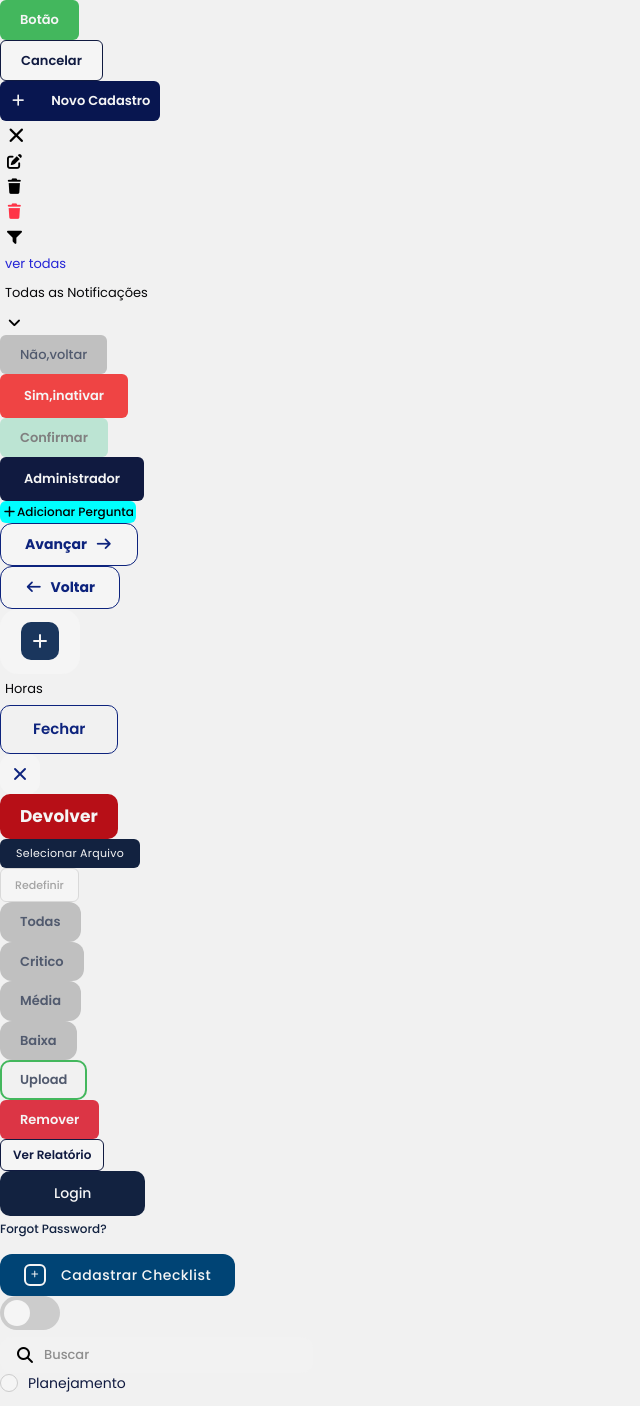
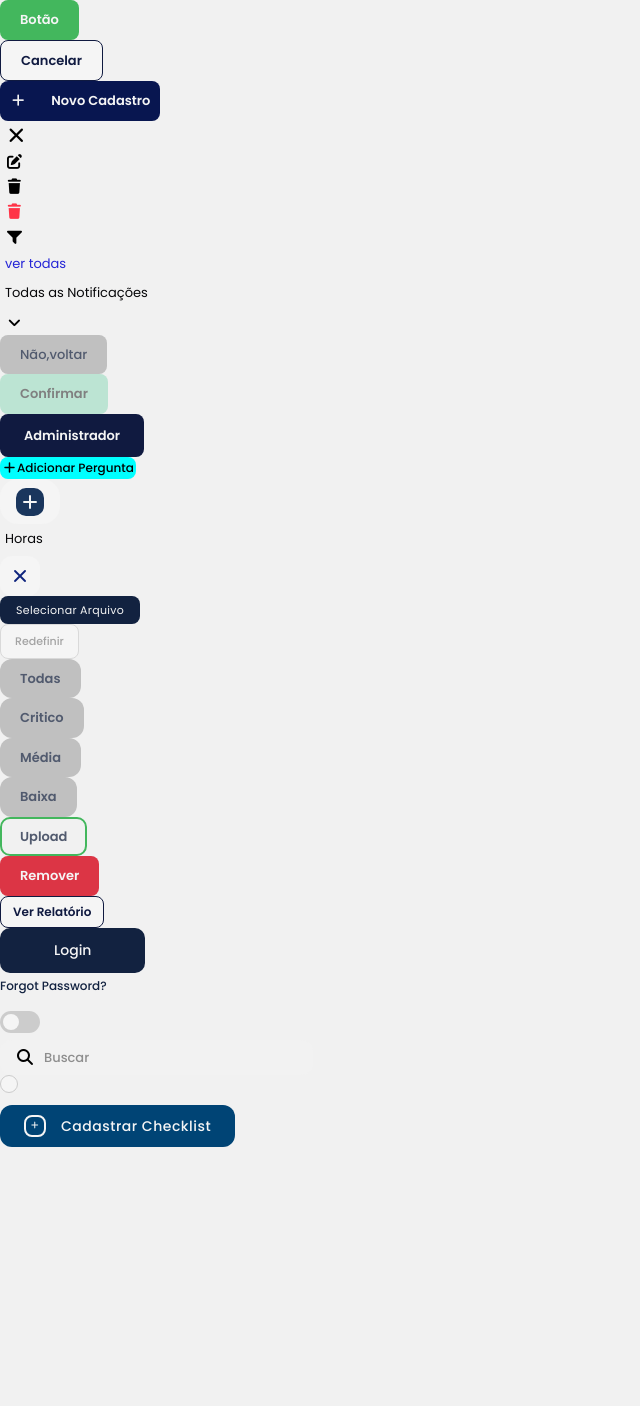
Before and after one commit to FabricaDeSoftwareHubAcademy/CiberReport, a PHP site: page /PAGES/clientes/botoes.html in a window 1280 px wide. Shown: the whole page, without its empty margins (0-640 px from the left). After the commit the page ends 1147 px from the top, so only its background shows below. Run offline with PHP 8.4, Linux system fonts and the light colour scheme; some libraries are stand-ins or nearby versions.

Commit message:
style(clientes):ajuste botão

```diff
--- a/PAGES/clientes/botoes.css
+++ b/PAGES/clientes/botoes.css
@@ -8,7 +8,7 @@
     font-size: 13px;
     font-weight: 600;
     border: none;
-    border-radius: 6px;
+    border-radius: var(--raio-md);
     cursor: pointer;
     background-color: var(--cor-verde);
     color: var(--cor-branco-primario);
@@ -21,12 +21,14 @@
     font-size: 13px;
     font-weight: 600;
     border: 1px solid #101a40;
-    border-radius: 6px;
+    border-radius: var(--raio-md);
     cursor: pointer;
-    background-color:var(--cor-branco-primario);
+    background-color: var(--cor-branco-primario);
     color: #101a40;
 }
-
+.btn-cancelar:hover {
+    background-color: #f0f4ff;
+}
 .btn-novo-cadastro{
     display: flex;
     align-items: center;
@@ -35,7 +37,7 @@
     font-size: 13px;
     font-weight: 600;
     border: none;
-    border-radius: 6px;
+    border-radius: var(--raio-md);
     cursor: pointer;
     background-color: #081650;
     color: var(--cor-branco-primario);
@@ -103,13 +105,11 @@
 .btn-excluir:active,
 .btn-vermelho-excluir:active,
 .btn-editar:active,
-.btn-filtro:active,
-.btn-fechar-modal-projeto:active {
+.btn-filtro:active{
     transform: scale(0.98);
 }
 
 
-/* Banco de Conhecimento */
 .btn-ver-todas{
     display: flex;
     align-items: center;
@@ -128,8 +128,6 @@
 
 
 
-
-/* Tela de Notificações */
 .btn-link-notificacao{
     display: flex;
     align-items: center;
@@ -160,8 +158,8 @@
     font-size: 15px;
 }
 
-/* Modais de confirmação */
-.btn-conf-nao-inativacao{
+
+.btn-inativacao{
     display: flex;
     align-items: center;
     justify-content: center;
@@ -171,37 +169,18 @@
     font-size: 13px;
     font-weight: 500;
     border: none;
-    border-radius: 6px;
+    border-radius: var(--raio-md);
     cursor: pointer;
     background-color: var(--cor-cinza-secundario);
     color: var(--cor-texto-primario);
 }
-.btn-conf-nao-inativacao:hover {
+.btn-inativacao:hover {
     background-color: #dee2e6;
 }
-.btn-conf-nao-inativacao:active {
+.btn-inativacao:active {
     transform: scale(0.98);
 }
-.btn-conf-sim-inativacao{
-    display: flex;
-    align-items: center;
-    justify-content: center;
-    padding: 12px 24px;
-    font-size: 13px;
-    font-weight: 600;
-    border: none;
-    border-radius: 6px;
-    cursor: pointer;
-    background-color: #ef4444;
-    color: var(--cor-branco-primario);
-    transition: background 0.2s ease;
-}
-.btn-conf-sim-inativacao:hover {
-    background-color: #dc2626;
-}
-.btn-conf-sim-inativacao:active {
-    transform: scale(0.98);
-}
+
 
 .btn-confirmar{
     display: flex;
@@ -213,7 +192,7 @@
     border: none;
     color: var(--cor-cinza-primario);
     background-color:#BCE4D3;
-    border-radius: 6px;
+    border-radius: var(--raio-md);
 }
 .btn-confirmar:hover{
     background-color: rgb(142, 199, 142);
@@ -225,7 +204,7 @@
 
 
 
-/* Tela Gerenciar Perfis */
+
 .btn-opcoes-perfil{
     display: flex;
     justify-content: center;
@@ -234,7 +213,7 @@
     font-size: 13px;
     font-weight: 600;
     border: none;
-    border-radius: 6px;
+    border-radius: var(--raio-md);
     cursor: pointer;
     background-color: #101a40;
     color: var(--cor-branco-primario);
@@ -248,7 +227,7 @@
 
 
 
-/* Tela Gerenciar Checklist */
+
 .btn-adicionar-pergunta{
     display: flex;
     align-items: center;
@@ -257,7 +236,7 @@
     font-size: 12px;
     font-weight: 500;
     border: none;
-    border-radius: 6px;
+    border-radius: var(--raio-md);
     cursor: pointer;
     background-color:aqua;
 }
@@ -265,34 +244,13 @@
     transform: scale(0.98);
 }
 
-/* Tela de Gerenciamento de Pentest */
-.btn-navegacao {
-    display: flex;
-    align-items: center;
-    justify-content: center;
-    gap: 8px;
-    padding: 10px 24px;
-    font-size: 14px;
-    font-weight: 700;
-    background-color:var(--cor-branco-primario);
-    border: 1.5px solid #0d237d;
-    border-radius: 12px;
-    color: #0d237d;
-    cursor: pointer;
-    transition: all 0.2s ease;
-}
-.btn-navegacao:hover {
-    background-color: #f0f4ff;
-}
-.btn-navegacao:active {
-    transform: scale(0.98);
-}
+
 .btn-adicionar-quadrado {
     display: flex;
     align-items: center;
     justify-content: center;
-    width: 80px;
-    height: 65px;
+    width: 60px;
+    height: 45px;
     background-color:var(--cor-branco-primario);
     border: none;
     border-radius: 18px;
@@ -303,34 +261,17 @@
     display: flex;
     align-items: center;
     justify-content: center;
-    width: 38px;
-    height: 38px;
+    width: 28px;
+    height: 28px;
     background-color: #1a365d;
     border-radius: 10px;
     color: var(--cor-branco-primario);
     font-size: 16px;
 }
 .btn-adicionar-quadrado:active {
-    transform: scale(0.98);
+    transform: scale(0.78);
 }
 
-/* Tela Gerenciamento Projeto */
-.btn-fechar-modal-projeto {
-    display: flex;
-    align-items: center;
-    justify-content: center;
-    padding: 12px 32px;
-    font-size: 15px;
-    font-weight: 600;
-    background-color: transparent;
-    border: 1.5px solid #0d237d;
-    border-radius: 10px;
-    color: #0d237d;
-    cursor: pointer;
-}
-.btn-fechar-modal-projeto:active {
-    transform: scale(0.98);
-}
 
 
 .btn-aba-projeto{
@@ -365,30 +306,14 @@
     height: 40px;
     background-color:var(--cor-branco-primario);
     border: none;
-    border-radius: 12px;
+    border-radius: var(--raio-lg);
     color: #0d237d;
     font-size: 16px;
     font-weight: 700;
     cursor: pointer;
     transition: all 0.2s ease;
 }
-.btn-projeto-devolver{
-    display: flex;
-    align-items: center;
-    justify-content: center;
-    padding: 10px 20px;
-    font-size: 17px;
-    font-weight: 1000;
-    border: none;
-    border-radius: 10px;
-    cursor: pointer;
-    background-color: #b70f17;
-    color:var(--cor-branco-primario);
-    gap: 25px;
-}
-.btn-projeto-devolver:active {
-    transform: scale(0.98);
-}
+
 .btn-upload-projeto {
     background-color: #122240;
     color:var(--cor-branco-primario);
@@ -396,7 +321,7 @@
     font-weight: 400;
     letter-spacing: 0.3px;
     padding: 6px 16px;
-    border-radius: 6px;
+    border-radius: var(--raio-md);
     border: none;
     cursor: pointer;
     transition: background-color 0.2s ease, transform 0.1s ease;
@@ -416,7 +341,7 @@
     font-size: 11px;
     font-weight: 500;
     padding: 8px 14px;
-    border-radius: 6px;
+    border-radius: var(--raio-md);
     display:flex;
     align-items: center;
     justify-content: center;
@@ -445,7 +370,7 @@
 
 
 
-/* Tela de Login */
+
 .btn-login {
     display: flex;
     align-items: center;
@@ -499,7 +424,6 @@
 }
 
 
-/* Tela de Dashboard */
 
 .btn-upload-dashboard{
     display: flex;
@@ -528,7 +452,7 @@
     font-size: 13px;
     font-weight: 600;
     border: none;
-    border-radius: 6px;
+    border-radius: var(--raio-md);
     cursor: pointer;
     background-color: #dc3545;
     color: var(--cor-branco-primario);
@@ -550,7 +474,7 @@
     font-size: 12px;
     font-weight: 600;
     border: 1px solid #101a40;
-    border-radius: 6px;
+    border-radius: var(--raio-md);
     cursor: pointer;
     background-color:var(--cor-branco-primario);
     color: #101a40;
@@ -561,7 +485,6 @@
 
 
 
-/* Tela Exposição de Vulnerabilidades */
 .btn-vulnerabilidade-todas {
     display: flex;
     align-items: center;
@@ -570,7 +493,7 @@
     font-size: 13px;
     font-weight: 600;
     border: none;
-    border-radius: 12px;
+    border-radius: var(--raio-lg);
     cursor: pointer;
     background-color: var(--cor-cinza-secundario);
     color: var(--cor-texto-primario);
@@ -587,7 +510,7 @@
     font-size: 13px;
     font-weight: 600;
     border: none;
-    border-radius: 12px;
+    border-radius: var(--raio-lg);
     cursor: pointer;
     background-color: var(--cor-cinza-secundario);
     color: var(--cor-texto-primario);
@@ -604,7 +527,7 @@
     font-size: 13px;
     font-weight: 600;
     border: none;
-    border-radius: 12px;
+    border-radius: var(--raio-lg);
     cursor: pointer;
     background-color: var(--cor-cinza-secundario);
     color: var(--cor-texto-primario);
@@ -621,7 +544,7 @@
     font-size: 13px;
     font-weight: 600;
     border: none;
-    border-radius: 12px;
+    border-radius: var(--raio-lg);
     cursor: pointer;
     background-color: var(--cor-cinza-secundario);
     color: var(--cor-texto-primario);
@@ -632,7 +555,7 @@
 }
 
 
-/* Opção de Botão para cadastro */
+
 .btn-cadastrar-checklist {
     display: flex;
     align-items: center;
@@ -643,7 +566,7 @@
     font-weight: 500;
     letter-spacing: 0.5px;
     border: none;
-    border-radius: 12px;
+    border-radius: var(--raio-lg);
     cursor: pointer;
     background-color: #004475;
     color:var(--cor-branco-primario);
@@ -664,19 +587,18 @@
     font-size: 8px;
     font-weight: bold;
     border: 2px solid var(--cor-branco-primario);
-    border-radius: 6px;
+    border-radius: var(--raio-md);
     color: var(--cor-branco-primario);
     box-sizing: border-box;
     padding-bottom: 2px;
 }
 
 
-/* Barra de Pesquisa */
 .container-busca {
   display: flex;
   align-items: center;
   background-color: #f2f2f2;
-  border-radius: 12px;
+  border-radius: var(--raio-lg);
   padding: 8px 16px;
   width: 100%;
   max-width: 500px;
@@ -700,7 +622,7 @@
 }
 
 
-/* Checklist */
+
 
 .switch input {
   display: none;
@@ -708,8 +630,8 @@
 .switch {
   position: relative;
   display: inline-block;
-  width: 60px;
-  height: 34px;
+  width: 40px;
+  height: 22px;
 }
 .slider {
   position: absolute;
@@ -725,10 +647,10 @@
 .slider:before {
   position: absolute;
   content: "";
-  height: 26px;
-  width: 26px;
-  left: 4px;
-  bottom: 4px;
+  height: 16px;
+  width: 16px;
+  left: 3px;
+  bottom: 3px;
   background-color: var(--cor-branco-primario);
   transition: .1s;
   border-radius: 50%;
@@ -737,13 +659,12 @@
   background-color: var(--cor-azul-destaques);
 }
 .switch input:checked + .slider:before {
-  transform: translateX(26px);
+  transform: translateX(18px);
 }
 
 
 
 
-/* Checkbox do Checklist.*/
 .item-checklist {
   display: flex;
   align-items: center;
--- a/PAGES/clientes/botoes.html
+++ b/PAGES/clientes/botoes.html
@@ -37,8 +37,7 @@
 
 
             <!-- Modais de Confirmação -->
-            <button class="btn-conf-nao-inativacao">Não,voltar</button>
-            <button class="btn-conf-sim-inativacao">Sim,inativar</button>
+            <button class="btn-inativacao">Não,voltar</button>
             <button class="btn-confirmar">Confirmar</button>
 
 
@@ -54,8 +53,6 @@
 
 
             <!-- Tela Gerenciamento de Pentest -->
-            <button class="btn-navegacao">Avançar<i class="fa-solid fa-arrow-right"></i></i></button>
-            <button class="btn-navegacao"><i class="fa-solid fa-arrow-left"></i></i>Voltar</button>
 
 
             <button class="btn-adicionar-quadrado">
@@ -65,9 +62,7 @@
 
             <!-- Gerenciar Projetos -->
             <button class="btn-aba-projeto">Horas</button>
-            <button class="btn-fechar-modal-projeto">Fechar</button>
             <button class="btn-remover-analista"><i class="fa-solid fa-xmark"></i></button>
-            <button class="btn-projeto-devolver">Devolver</button>
             <button class="btn-upload-projeto">Selecionar Arquivo</button>
             <button class="btn-filtro-redefinir">Redefinir</button>
 
@@ -88,14 +83,7 @@
             <button class="btn-login">Login</button>
             <button class="btn-esqueceu-senha">Forgot Password?</button>
             <button class="btn-visualizar-senha"></button>
-            <!-- Botão de ativo e inativo e botão checklist -->
-            <!-- Botão de checklist -->
 
-            <!-- Opção de Botão para cadastro -->
-            <button class="btn-cadastrar-checklist">
-                <span class="icon-plus"><i class="fa-solid fa-plus"></i></span>
-                Cadastrar Checklist
-            </button>
 
 
 
@@ -110,10 +98,20 @@
                 <i class="fa-solid fa-magnifying-glass icone-busca"></i>
                 <input type="text" class="input-busca" placeholder="Buscar">
             </div>
+
+
+
             <label class="item-checklist">
                 <input type="checkbox" class="meu-checkbox">
-                Planejamento
             </label>
+
+
+            <!-- Opção de Botão para cadastro -->
+            <button class="btn-cadastrar-checklist">
+                <span class="icon-plus"><i class="fa-solid fa-plus"></i></span>
+                Cadastrar Checklist
+            </button>
+
 
         </div>
     </div>
```
